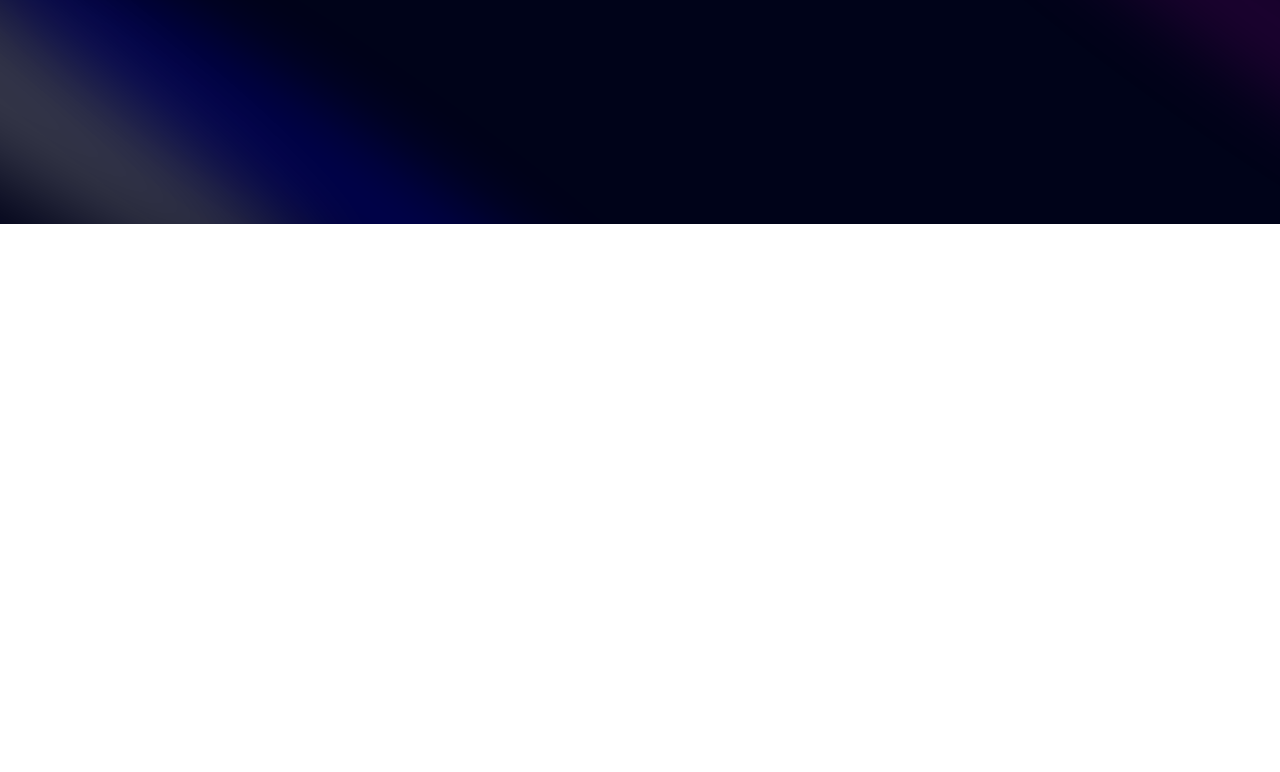
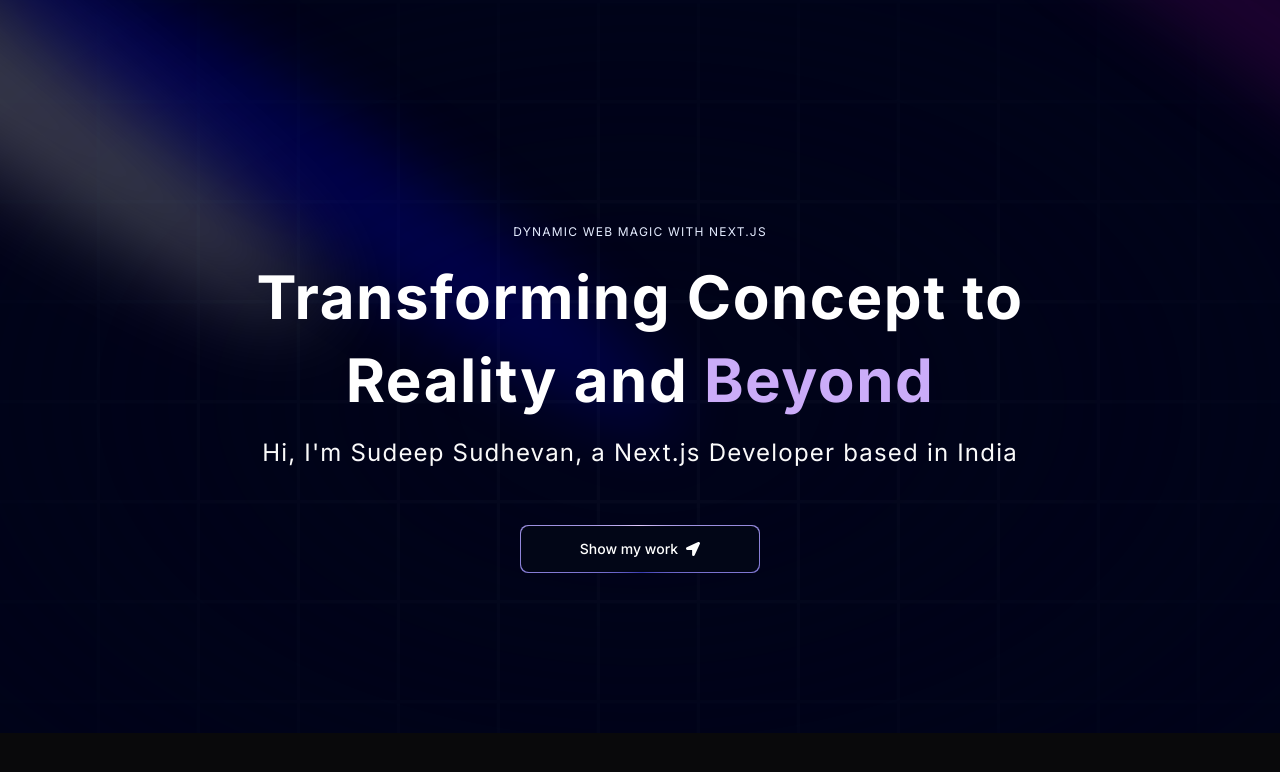
Before and after one commit to sudeepsudhevan/Nextjs-Portfolio, a Next.js app: page / in a window 1280 px wide. Shown: the top 772 px of the page. Built offline with nearby package versions, Linux system fonts and the light colour scheme.

Commit message:
Hero section added

```diff
--- a/app/layout.tsx
+++ b/app/layout.tsx
@@ -1,6 +1,7 @@
 import type { Metadata } from "next";
 import { Inter } from "next/font/google";
 import "./globals.css";
+import { ThemeProvider } from "./provider";
 
 const inter = Inter({ subsets: ["latin"] });
 
@@ -16,7 +17,16 @@
 }>) {
   return (
     <html lang="en">
-      <body className={inter.className}>{children}</body>
+      <body className={inter.className}>
+        <ThemeProvider
+          attribute="class"
+          defaultTheme="dark"
+          enableSystem
+          disableTransitionOnChange
+        >
+          {children}
+        </ThemeProvider>
+      </body>
     </html>
   );
 }
--- a/app/page.tsx
+++ b/app/page.tsx
@@ -1,11 +1,20 @@
 import Hero from "@/components/Hero";
+import { FloatingNav } from "@/components/ui/FloatingNav";
 import Image from "next/image";
+import { FaHome } from "react-icons/fa";
 
 export default function Home() {
   return (
     <main className="relative bg-black-100 flex justify-center items-center
     flex-col overflow-hidden mx-auto sm:px-10 px-5">
       <div className="max-w-7xl w-full">
+        <FloatingNav navItems={[
+          {
+            name: "Home",
+            link: "/",
+            icon: <FaHome/>
+          }
+        ]}/>
         <Hero/>
       </div>
     </main>
--- /dev/null
+++ b/app/provider.tsx
@@ -0,0 +1,9 @@
+"use client"
+
+import * as React from "react"
+import { ThemeProvider as NextThemesProvider } from "next-themes"
+import { type ThemeProviderProps } from "next-themes/dist/types"
+
+export function ThemeProvider({ children, ...props }: ThemeProviderProps) {
+  return <NextThemesProvider {...props}>{children}</NextThemesProvider>
+}
--- a/components/Hero.tsx
+++ b/components/Hero.tsx
@@ -1,14 +1,45 @@
+import { FaLocationArrow } from 'react-icons/fa'
+import MagicButton from './ui/MagicButton'
 import { Spotlight } from './ui/Spotlight'
+import { TextGenerateEffect } from './ui/TextGenerateEffect'
 
 const Hero = () => {
     return (
         <div className='pb-20 pt-36'>
             <div>
                 <Spotlight className='-top-40 -left-10
-            md:-left-32 md:-top-20 h-screen' fill='white'/>
+            md:-left-32 md:-top-20 h-screen' fill='white' />
                 <Spotlight className='-top-10 left-full h-[80vh] w-[50vw]'
-            fill='purple'/>
-            <Spotlight className='top-28 left-80 h-[80vh] w-[50vw]' fill='blue'/>
+                    fill='purple' />
+                <Spotlight className='top-28 left-80 h-[80vh] w-[50vw]' fill='blue' />
+            </div>
+
+            <div className="h-screen w-full dark:bg-black-100 bg-white  dark:bg-grid-white/[0.02] bg-grid-black/[0.2] flex items-center justify-center absolute top-0 left-0">
+
+                <div className="absolute pointer-events-none inset-0 flex items-center justify-center dark:bg-black-100 bg-white [mask-image:radial-gradient(ellipse_at_center,transparent_20%,black)]"/>
+
+            </div>
+            <div className='flex justify-center relative my-20 z-10'>
+                <div className='max-w-[89vw] md:max-w-2xl lg:max-w-[60vw] flex flex-col items-center justify-center'>
+                    <h2 className='uppercase tracking-widest text-xs
+                    text-center text-blue-100 max-w-80'>
+                        Dynamic Web magic with Next.js
+                    </h2>
+                    <TextGenerateEffect
+                        className='text-center text-[40px] md:text-5xl lg:text-6xl'
+                        words='Transforming Concept to Reality and Beyond'
+                    />
+                    <p className='text-center md:tracking-wider mb-4 text-sm md:text-lg lg:text-2xl'>
+                        Hi, I&apos;m Sudeep Sudhevan, a Next.js Developer based in India
+                    </p>
+                    <a href="#about">
+                        <MagicButton
+                            title="Show my work"
+                            position="right"
+                            icon={<FaLocationArrow />}
+                        />
+                    </a>
+                </div>
             </div>
         </div>
     )
--- /dev/null
+++ b/components/ui/FloatingNav.tsx
@@ -0,0 +1,82 @@
+"use client";
+import React, { useState } from "react";
+import {
+  motion,
+  AnimatePresence,
+  useScroll,
+  useMotionValueEvent,
+} from "framer-motion";
+import { cn } from "@/lib/utils";
+import Link from "next/link";
+
+export const FloatingNav = ({
+  navItems,
+  className,
+}: {
+  navItems: {
+    name: string;
+    link: string;
+    icon?: JSX.Element;
+  }[];
+  className?: string;
+}) => {
+  const { scrollYProgress } = useScroll();
+
+  const [visible, setVisible] = useState(false);
+
+  useMotionValueEvent(scrollYProgress, "change", (current) => {
+    // Check if current is not undefined and is a number
+    if (typeof current === "number") {
+      let direction = current! - scrollYProgress.getPrevious()!;
+
+      if (scrollYProgress.get() < 0.05) {
+        setVisible(false);
+      } else {
+        if (direction < 0) {
+          setVisible(true);
+        } else {
+          setVisible(false);
+        }
+      }
+    }
+  });
+
+  return (
+    <AnimatePresence mode="wait">
+      <motion.div
+        initial={{
+          opacity: 1,
+          y: -100,
+        }}
+        animate={{
+          y: visible ? 0 : -100,
+          opacity: visible ? 1 : 0,
+        }}
+        transition={{
+          duration: 0.2,
+        }}
+        className={cn(
+          "flex max-w-fit  fixed top-10 inset-x-0 mx-auto border border-transparent dark:border-white/[0.2] rounded-full dark:bg-black bg-white shadow-[0px_2px_3px_-1px_rgba(0,0,0,0.1),0px_1px_0px_0px_rgba(25,28,33,0.02),0px_0px_0px_1px_rgba(25,28,33,0.08)] z-[5000] pr-2 pl-8 py-2  items-center justify-center space-x-4",
+          className
+        )}
+      >
+        {navItems.map((navItem: any, idx: number) => (
+          <Link
+            key={`link=${idx}`}
+            href={navItem.link}
+            className={cn(
+              "relative dark:text-neutral-50 items-center flex space-x-1 text-neutral-600 dark:hover:text-neutral-300 hover:text-neutral-500"
+            )}
+          >
+            <span className="block sm:hidden">{navItem.icon}</span>
+            <span className="hidden sm:block text-sm">{navItem.name}</span>
+          </Link>
+        ))}
+        <button className="border text-sm font-medium relative border-neutral-200 dark:border-white/[0.2] text-black dark:text-white px-4 py-2 rounded-full">
+          <span>Login</span>
+          <span className="absolute inset-x-0 w-1/2 mx-auto -bottom-px bg-gradient-to-r from-transparent via-blue-500 to-transparent  h-px" />
+        </button>
+      </motion.div>
+    </AnimatePresence>
+  );
+};
--- /dev/null
+++ b/components/ui/MagicButton.tsx
@@ -0,0 +1,21 @@
+import React from 'react'
+
+const MagicButton = ({
+    title, icon, position, handleClick, otherClasses
+}: {
+    title: string, icon: React.ReactNode, position: string, handleClick?: () => void, otherClasses?: string
+}) => {
+    return (
+        <button className="relative inline-flex h-12 w-full overflow-hidden rounded-lg p-[1px] focus:outline-none md:w-60 md:mt-10">
+            <span className="absolute inset-[-1000%] animate-[spin_2s_linear_infinite] bg-[conic-gradient(from_90deg_at_50%_50%,#E2CBFF_0%,#393BB2_50%,#E2CBFF_100%)]" />
+            <span className={`inline-flex h-full w-full cursor-pointer items-center justify-center rounded-lg bg-slate-950 px-7 text-sm font-medium text-white backdrop-blur-3xl gap-2
+            ${otherClasses}`}>
+                {position == 'left' && icon}
+                {title}
+                {position == 'right' && icon}
+            </span>
+        </button>
+    )
+}
+
+export default MagicButton
--- /dev/null
+++ b/components/ui/TextGenerateEffect.tsx
@@ -0,0 +1,62 @@
+"use client";
+import { useEffect } from "react";
+import { motion, stagger, useAnimate } from "framer-motion";
+import { cn } from "@/lib/utils";
+
+export const TextGenerateEffect = ({
+  words,
+  className,
+  filter = true,
+  duration = 0.5,
+}: {
+  words: string;
+  className?: string;
+  filter?: boolean;
+  duration?: number;
+}) => {
+  const [scope, animate] = useAnimate();
+  let wordsArray = words.split(" ");
+  useEffect(() => {
+    animate(
+      "span",
+      {
+        opacity: 1,
+        filter: filter ? "blur(0px)" : "none",
+      },
+      {
+        duration: duration ? duration : 1,
+        delay: stagger(0.2),
+      }
+    );
+  }, [scope.current]);
+
+  const renderWords = () => {
+    return (
+      <motion.div ref={scope}>
+        {wordsArray.map((word, idx) => {
+          return (
+            <motion.span
+              key={word + idx}
+              className={`${idx > 4 ? 'text-purple' :  'dark:text-white text-black'} opacity-0`}
+              style={{
+                filter: filter ? "blur(10px)" : "none",
+              }}
+            >
+              {word}{" "}
+            </motion.span>
+          );
+        })}
+      </motion.div>
+    );
+  };
+
+  return (
+    <div className={cn("font-bold", className)}>
+      <div className="my-4">
+        <div className="dark:text-white text-black leading-snug tracking-wide">
+          {renderWords()}
+        </div>
+      </div>
+    </div>
+  );
+};
--- a/package.json
+++ b/package.json
@@ -13,8 +13,10 @@
     "framer-motion": "^11.3.24",
     "mini-svg-data-uri": "^1.4.4",
     "next": "14.2.5",
+    "next-themes": "^0.3.0",
     "react": "^18",
     "react-dom": "^18",
+    "react-icons": "^5.2.1",
     "tailwind-merge": "^2.4.0",
     "tailwindcss-animate": "^1.0.7"
   },
```
Also changed, not shown: 1 other file (tests, documents, lock files or other folders). Lines whose indentation alone changed are shown as unchanged.
